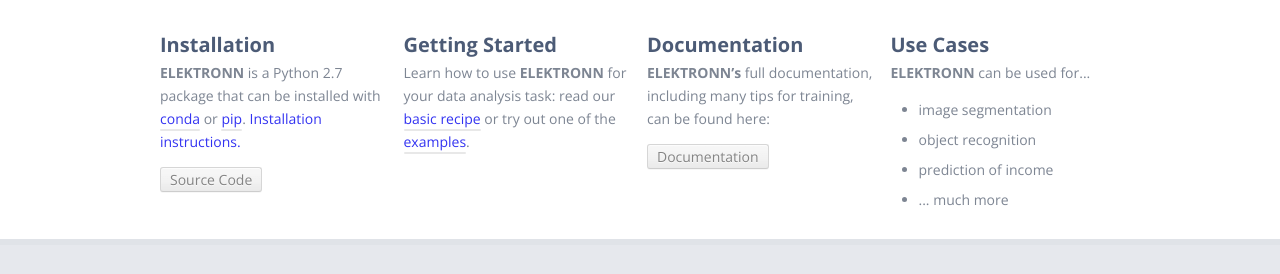
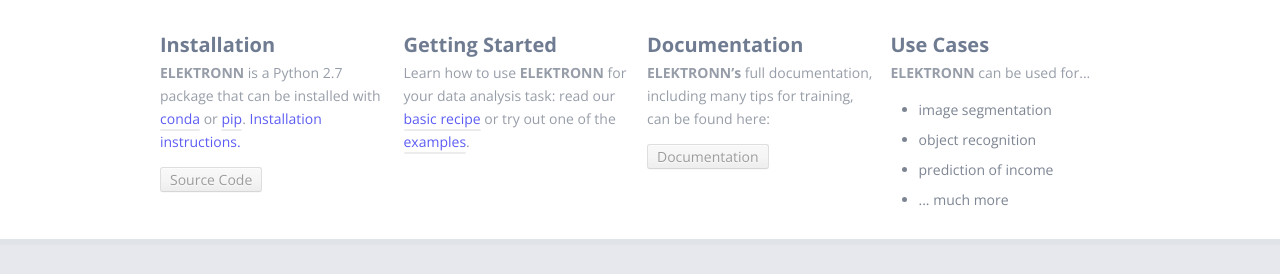
Before and after one commit to ELEKTRONN/elektronn.github.io, a Jekyll site: the page built from getting-started.html, in a window 1280 px wide. Shown: the top 274 px of the page. Built offline with Jekyll 4.4.1, drawn with Linux system fonts in a browser that asks for light colours.

Commit message:
init style for sub pages

```diff
--- a/_sass/entities/_section.scss
+++ b/_sass/entities/_section.scss
@@ -12,6 +12,25 @@
 	}
 }
 
+.page {
+	background: #e6e8ed;
+	display: flex;
+	flex-direction: column;
+	min-height: 100vh;
+	background: url("/images/background.png") 50% 50% no-repeat;
+
+	&__header {
+		flex: 1;
+	}
+
+	&__body {
+		background: #fff;
+		border: 6px solid #e0e3e8;
+		border-radius: 4px;
+		padding: 2em 1em 5em;
+	}
+}
+
 .page-header {
 	@extend .banner__content;
 
@@ -21,7 +40,7 @@
 	padding: 2em 2em;
 	font-size: 1.4rem;
 
-	ul {
+	> * {
 		opacity: .8;
 	}
 }
```
